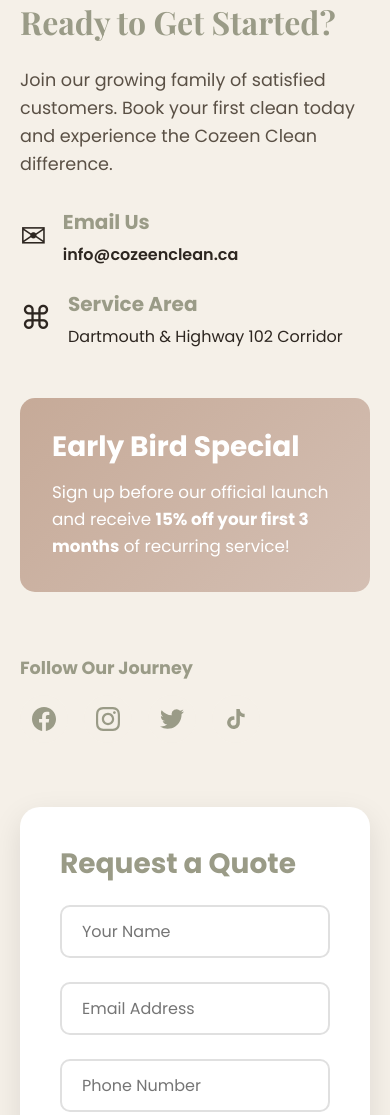
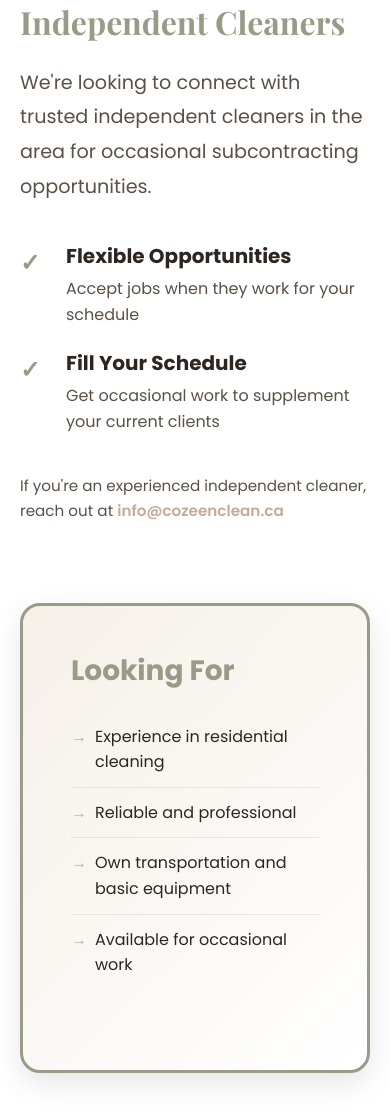
Before and after one commit to hfxnick/cozeen, a plain HTML site: page index.html in a window 390 px wide. Shown: the part 6899-8014 px from the top of the page. Drawn offline with nearby package versions, Linux system fonts and the light colour scheme.

Commit message:
Contractor leads

```diff
--- a/index.html
+++ b/index.html
@@ -235,6 +235,50 @@
         </div>
     </section>
 
+    <!-- Join Our Team Section -->
+    <section class="join-team">
+        <div class="container">
+            <div class="join-team-content">
+                <div class="join-team-text">
+                    <h2>Independent Cleaners</h2>
+                    <p class="join-team-intro">We're looking to connect with trusted independent cleaners in the area for occasional subcontracting opportunities.</p>
+
+                    <div class="join-benefits">
+                        <div class="join-benefit-item">
+                            <span class="join-icon">✓</span>
+                            <div>
+                                <h4>Flexible Opportunities</h4>
+                                <p>Accept jobs when they work for your schedule</p>
+                            </div>
+                        </div>
+                        <div class="join-benefit-item">
+                            <span class="join-icon">✓</span>
+                            <div>
+                                <h4>Fill Your Schedule</h4>
+                                <p>Get occasional work to supplement your current clients</p>
+                            </div>
+                        </div>
+                    </div>
+
+                    <div class="join-cta">
+                        <p class="join-note">If you're an experienced independent cleaner, reach out at <a href="mailto:info@cozeenclean.ca">info@cozeenclean.ca</a></p>
+                    </div>
+                </div>
+                <div class="join-team-visual">
+                    <div class="join-visual-card">
+                        <h3>Looking For</h3>
+                        <ul>
+                            <li>Experience in residential cleaning</li>
+                            <li>Reliable and professional</li>
+                            <li>Own transportation and basic equipment</li>
+                            <li>Available for occasional work</li>
+                        </ul>
+                    </div>
+                </div>
+            </div>
+        </div>
+    </section>
+
     <!-- Contact Section -->
     <section id="contact" class="contact">
         <div class="container">
--- a/styles.css
+++ b/styles.css
@@ -620,6 +620,128 @@ a:hover {
 }
 
 /* ===============================================
+   Join Our Team Section
+   =============================================== */
+.join-team {
+    padding: 80px 0;
+    background-color: var(--white);
+}
+
+.join-team-content {
+    display: grid;
+    grid-template-columns: 1fr 1fr;
+    gap: 4rem;
+    align-items: start;
+}
+
+.join-team-text h2 {
+    color: var(--teal);
+    margin-bottom: 1.5rem;
+}
+
+.join-team-intro {
+    font-size: 1.2rem;
+    color: #5a5045;
+    margin-bottom: 2.5rem;
+    line-height: 1.8;
+}
+
+.join-benefits {
+    display: flex;
+    flex-direction: column;
+    gap: 1.5rem;
+    margin-bottom: 2.5rem;
+}
+
+.join-benefit-item {
+    display: flex;
+    gap: 1rem;
+    align-items: flex-start;
+}
+
+.join-icon {
+    font-size: 1.5rem;
+    color: var(--teal);
+    font-weight: 700;
+    min-width: 30px;
+}
+
+.join-benefit-item h4 {
+    color: var(--dark);
+    margin-bottom: 0.5rem;
+}
+
+.join-benefit-item p {
+    color: #5a5045;
+    margin: 0;
+}
+
+.join-cta {
+    text-align: left;
+}
+
+.join-note {
+    margin-top: 1rem;
+    color: #5a5045;
+    font-size: 0.95rem;
+}
+
+.join-note a {
+    color: var(--coral);
+    font-weight: 600;
+}
+
+.join-team-visual {
+    display: flex;
+    align-items: center;
+}
+
+.join-visual-card {
+    background: linear-gradient(135deg, var(--cream) 0%, var(--white) 100%);
+    padding: 3rem;
+    border-radius: 20px;
+    border: 3px solid var(--teal);
+    box-shadow: 0 10px 30px rgba(0, 0, 0, 0.1);
+}
+
+.join-visual-card h3 {
+    color: var(--teal);
+    margin-bottom: 1.5rem;
+}
+
+.join-visual-card ul {
+    list-style: none;
+    padding: 0;
+    margin-bottom: 2rem;
+}
+
+.join-visual-card ul li {
+    padding: 0.75rem 0;
+    color: var(--dark);
+    border-bottom: 1px solid rgba(154, 155, 135, 0.2);
+    position: relative;
+    padding-left: 1.5rem;
+}
+
+.join-visual-card ul li:before {
+    content: '→';
+    position: absolute;
+    left: 0;
+    color: var(--coral);
+    font-weight: 700;
+}
+
+.join-visual-card ul li:last-child {
+    border-bottom: none;
+}
+
+.join-footer-text {
+    color: #5a5045;
+    font-style: italic;
+    margin: 0;
+}
+
+/* ===============================================
    Contact Section
    =============================================== */
 .contact {
@@ -908,6 +1030,10 @@ a:hover {
         grid-template-columns: 1fr;
     }
 
+    .join-team-content {
+        grid-template-columns: 1fr;
+    }
+
     .contact-wrapper {
         grid-template-columns: 1fr;
     }
@@ -939,6 +1065,7 @@ a:hover {
     .about,
     .service-areas,
     .why-choose,
+    .join-team,
     .contact {
         padding: 50px 0;
     }
```
